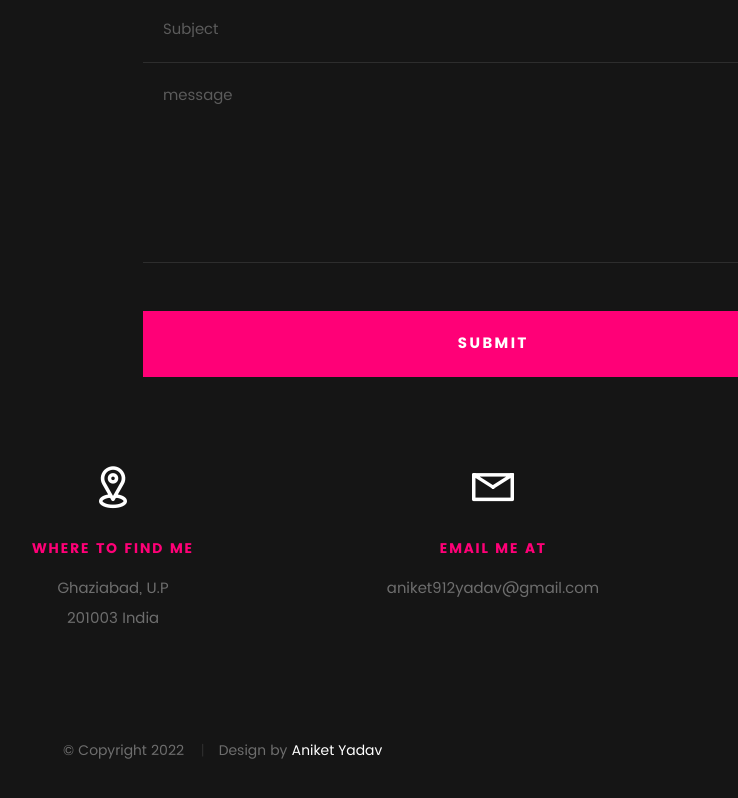
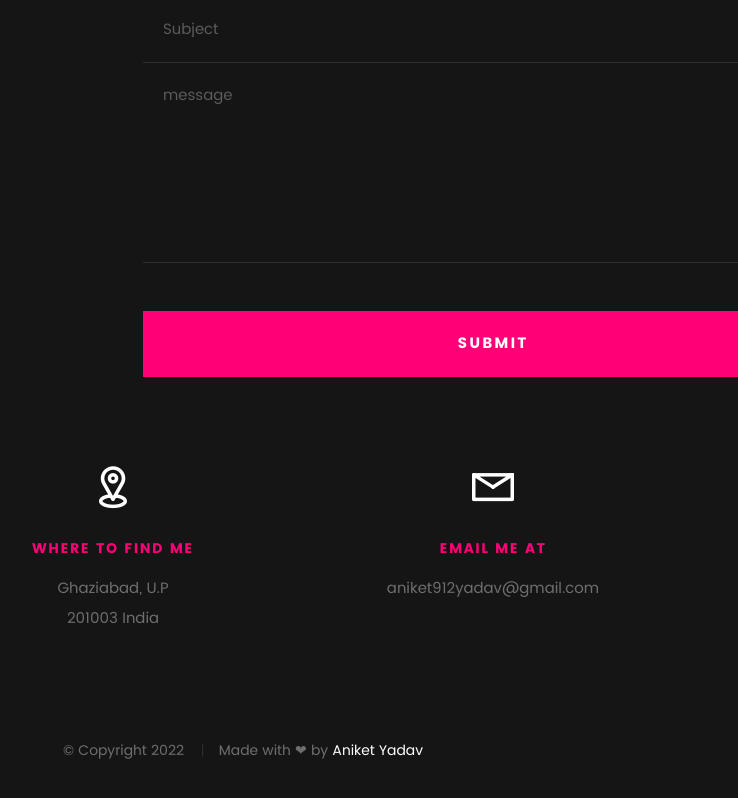
Before and after one commit to aniketyadavv/Portfolio, a plain HTML site: page index.html in a window 1280 px wide. Shown: the part 5488-6286 px from the top of the page, 147-885 px from the left. Drawn offline with Linux system fonts and the light colour scheme; files whose address does not match are found by name.

Commit message:
Update index.html

```diff
--- a/index.html
+++ b/index.html
@@ -846,7 +846,7 @@
 			<div class="col-six tab-full">
 				<div class="copyright">
 					<span>© Copyright 2022 </span>
-					<span>Design by <a href="https://www.linkedin.com/in/aniket-yadavv/" target="_blank">Aniket
+					<span>Made with ❤ by <a href="https://www.linkedin.com/in/aniket-yadavv/" target="_blank">Aniket
 							Yadav</a></span>
 				</div>
 			</div>
```
